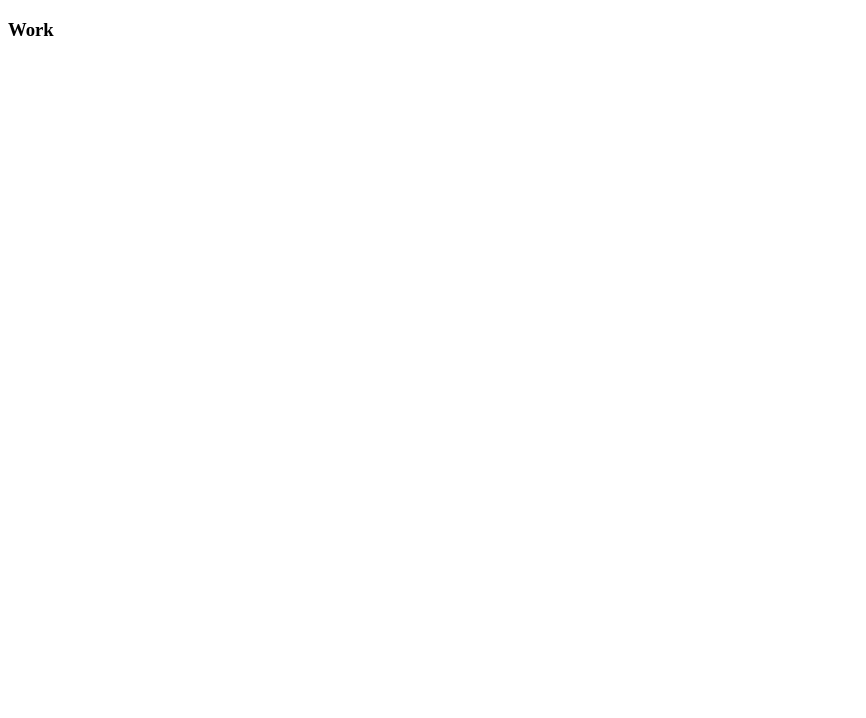
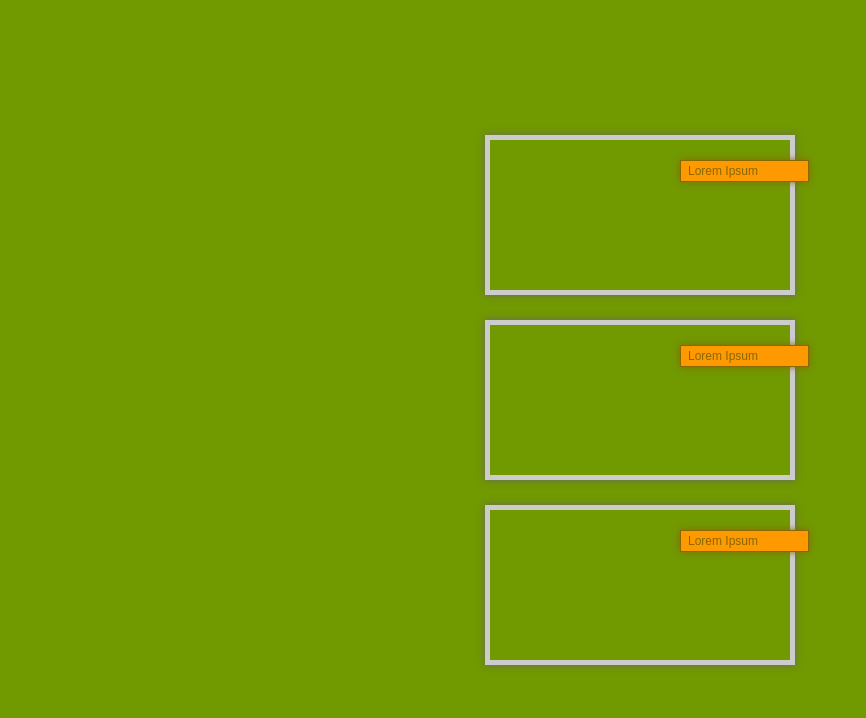
Before and after one commit to AlanAdamson/alanadamson.github.io, a plain HTML site: page work/index.html in a window 1280 px wide. Shown: the whole page, without its empty margins (0-866 px from the left). Drawn offline with Linux system fonts and the light colour scheme.

Commit message:
updated landing page and started on work

```diff
--- a/style.css
+++ b/style.css
@@ -1,17 +1,45 @@
 html, body {
   margin: 0;
   padding: 0;
-    width: 100%;
-    height: 100%;
 }
 
 .wrapper{
-  width: 100%;
-  height: 100%;
+  display: flex;
+    align-items: center;
+    justify-content: center;
+    height: 100vh;
+    width: 100vw;
+    background-color: #719900;
+    /*background-color: #ccc;*/
 }
 
 .logo {
-  display: flex;
-  align-self: center;
-  justify-content: center;
+  font-family: 'Arial', sans-serif;
+  color: #f90;
+  font-size: 5em;
 }
+
+.contentWrap {
+  padding: 25px;
+}
+
+.portfolioBox {
+  width: 300px;
+  height: 150px;
+  background-color: #719900;
+  border: 5px solid #ccc;
+  box-shadow: 0 0 7px #666;
+  margin: 25px;
+}
+
+.boxLabel {
+  background-color: #f90;
+  width: 120px;
+  margin: 20px 0 0 190px;
+  padding: 3px 0 3px 7px;
+  border: 1px solid #886800;
+  box-shadow: 0 0 7px #886800;
+  font-family: 'Arial', sans-serif;
+  font-size: .75em;
+  color: #886800;
+}
--- a/work/index.html
+++ b/work/index.html
@@ -2,9 +2,22 @@
 <html>
   <head>
     <meta charset="utf-8">
-    <title>Work | codedImage</title>
+    <link rel="stylesheet" href="../style.css" />
+    <title>coded image - work</title>
   </head>
   <body>
-    <h3>Work</h3>
+    <div class="wrapper">
+      <div class="contentWrap">
+        <div class="portfolioBox">
+          <div class="boxLabel">Lorem Ipsum</div>
+        </div>
+        <div class="portfolioBox">
+          <div class="boxLabel">Lorem Ipsum</div>
+        </div>
+        <div class="portfolioBox">
+          <div class="boxLabel">Lorem Ipsum</div>
+        </div>
+      </div>
+    </div>
   </body>
 </html>
```
Also changed, not shown: index.html (+1 -1 lines).
